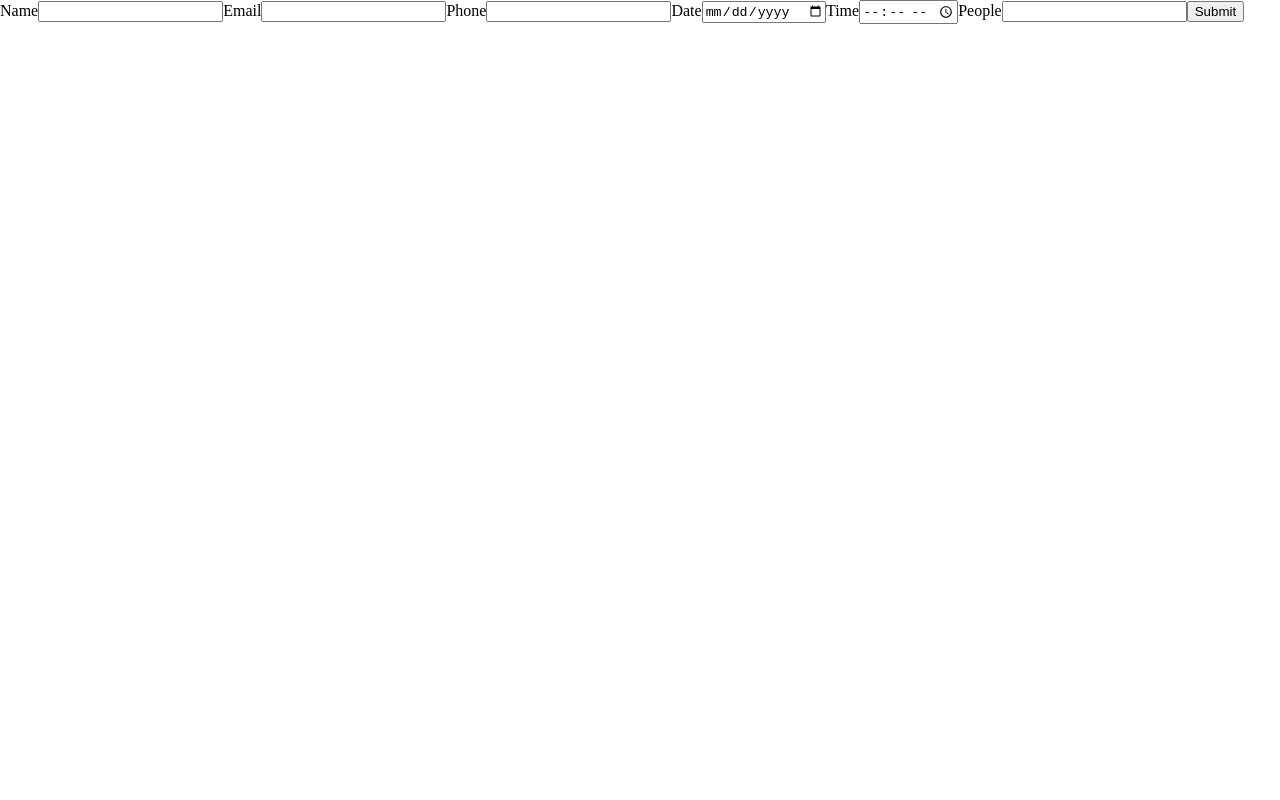
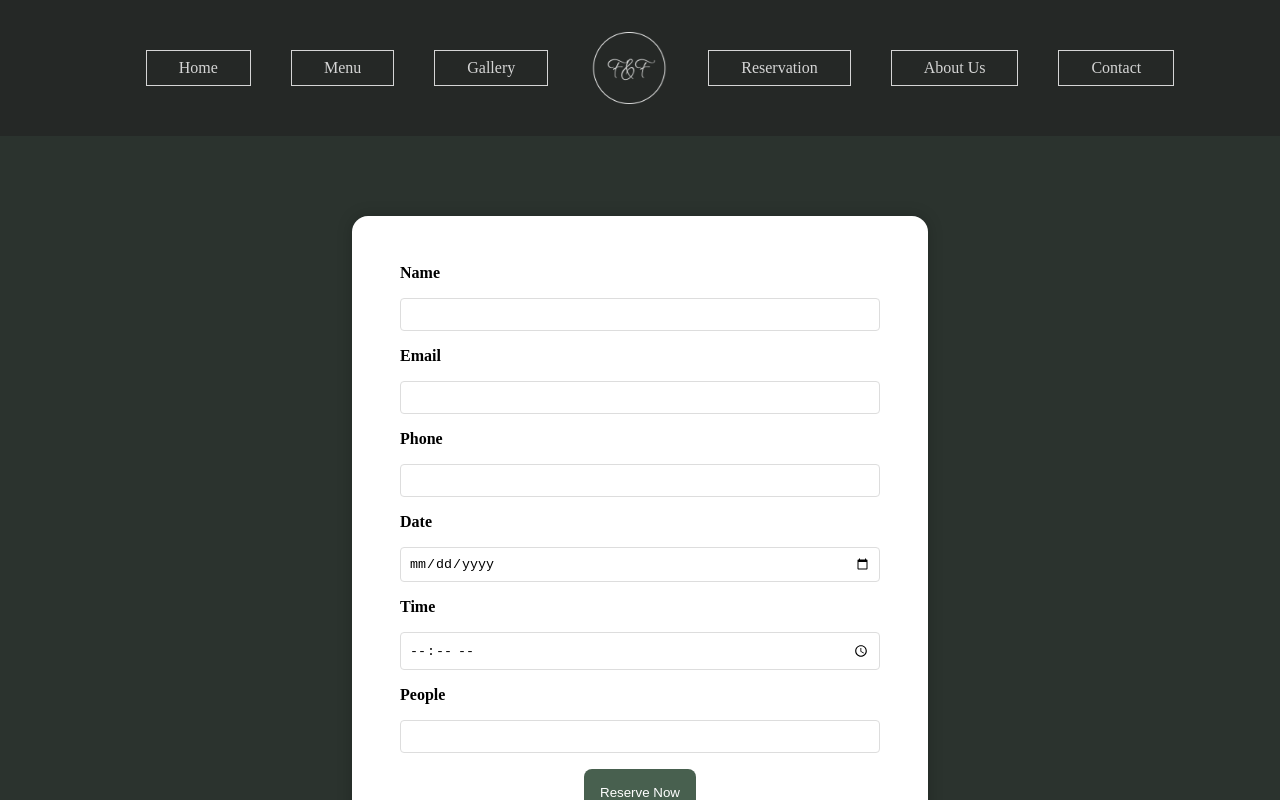
Before and after one commit to ali-097/Fork-Flame, a React (Vite) app in the folder Client/: page /reservation in a window 1280 px wide. Shown: the top 800 px of the page. Built offline with nearby package versions, Linux system fonts and the light colour scheme; a web font is replaced by a local one.

Commit message:
Styled the Reservation page

```diff
--- a/Client/src/components/ReservationPage/Reservation.css
+++ b/Client/src/components/ReservationPage/Reservation.css
@@ -0,0 +1,51 @@
+.reservation--page {
+	background-color: #2b332e;
+}
+
+.reservation--form--container {
+	padding: 5rem 0;
+	display: flex;
+	align-items: center;
+	justify-content: center;
+	margin: 0;
+}
+
+.reservation--form {
+	background-color: #fff;
+	padding: 3rem;
+	border-radius: 1rem;
+	box-shadow: 0 0 1rem rgba(0, 0, 0, 0.2);
+	max-width: 30rem;
+	width: 100%;
+}
+
+.reservation--form label {
+	display: block;
+	margin-bottom: 1rem;
+	font-weight: bold;
+}
+
+.reservation--form input {
+	width: 100%;
+	padding: 0.5rem;
+	margin-bottom: 1rem;
+	border: 1px solid #ddd;
+	border-radius: 4px;
+	box-sizing: border-box;
+}
+
+.reservation--form button {
+	background-color: #48604f;
+	color: white;
+	padding: 1rem;
+	border: none;
+	border-radius: 0.5rem;
+	cursor: pointer;
+	transition: background-color 0.3s ease;
+	display: block;
+	margin: 0 auto;
+}
+
+.reservation--form button:hover {
+	background-color: #d7d7d7;
+}
--- a/Client/src/components/ReservationPage/Reservation.jsx
+++ b/Client/src/components/ReservationPage/Reservation.jsx
@@ -1,5 +1,8 @@
 import { useState } from "react";
+import NavBar from "../Utility/NavBar/NavBar.jsx";
+import Footer from "../Utility/Footer/Footer.jsx";
 import axios from "axios";
+import "./Reservation.css";
 
 const Reservation = () => {
 	const [reservationData, setReservationData] = useState({
@@ -27,8 +30,13 @@ const Reservation = () => {
 		});
 	};
 	return (
-		<>
-			<form onSubmit={saveReservation}>
+		<div className='reservation--page'>
+			<NavBar />
+			<div className='reservation--form--container'>
+				<form
+					onSubmit={saveReservation}
+					className='reservation--form'
+				>
 					<label htmlFor='name'>Name</label>
 					<input
 						type='text'
@@ -108,9 +116,11 @@ const Reservation = () => {
 						}
 						required
 					/>
-				<button type='submit'>Submit</button>
+					<button type='submit'>Reserve Now</button>
 				</form>
-		</>
+			</div>
+			<Footer />
+		</div>
 	);
 };
 
```
Lines whose indentation alone changed are shown as unchanged.
